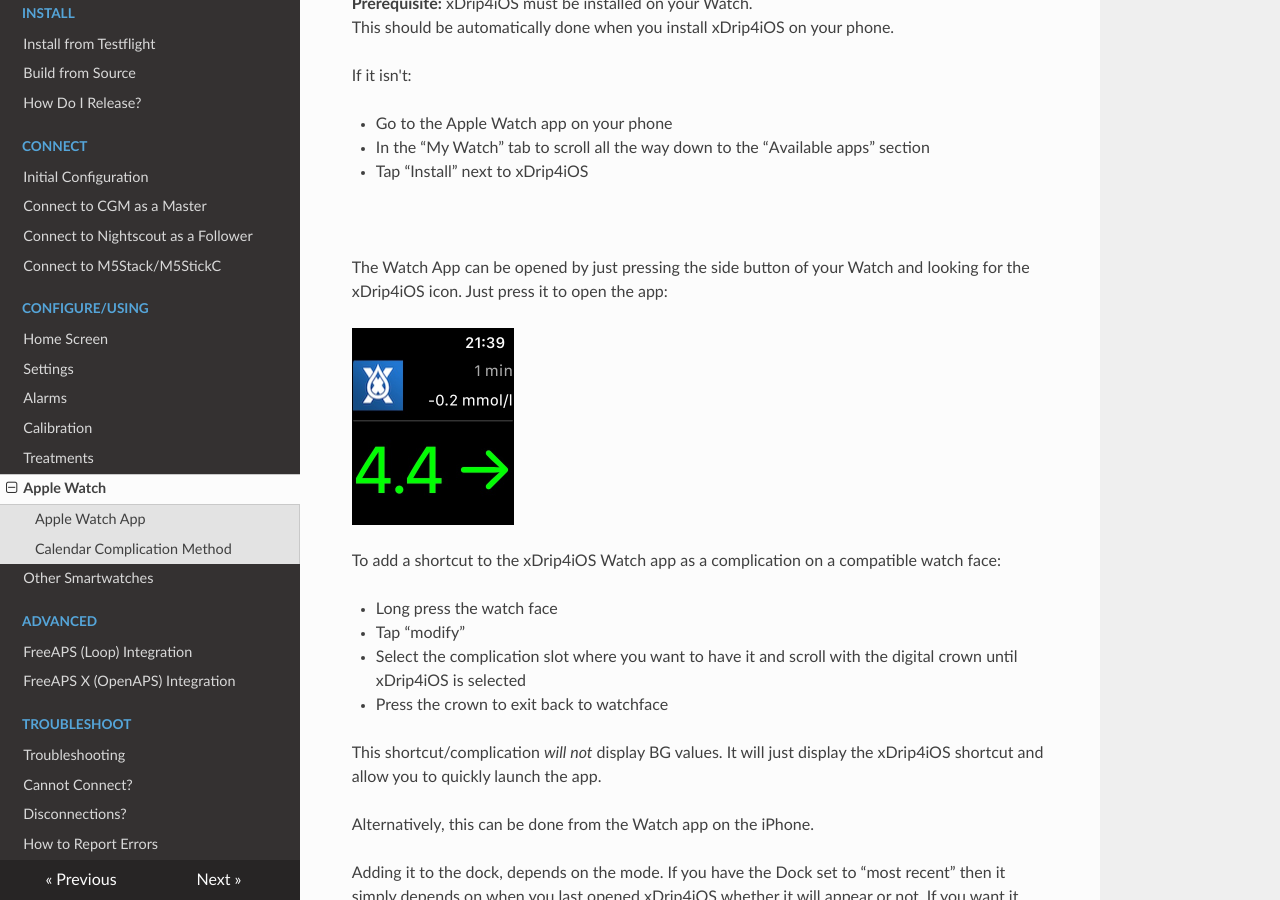
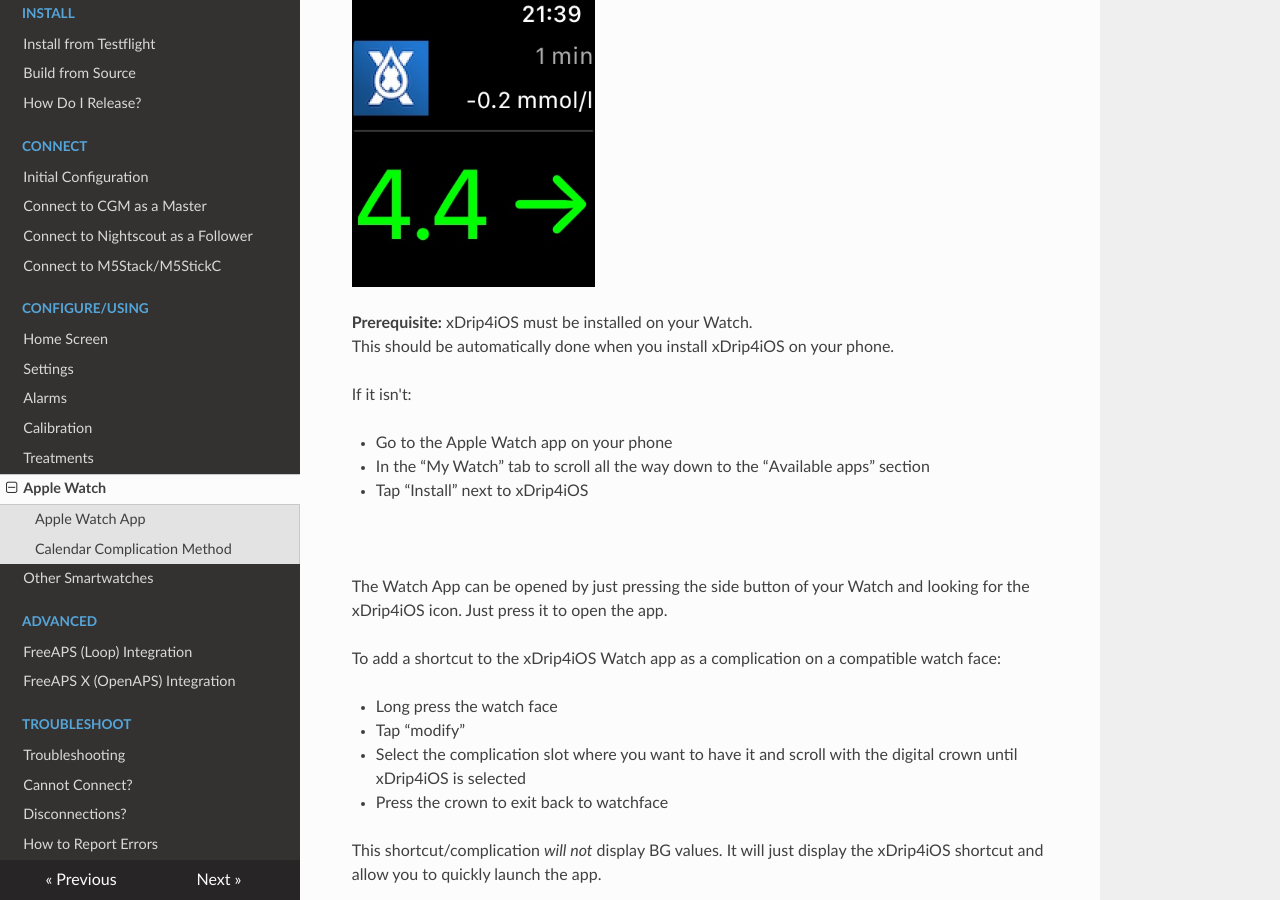
Before and after one commit to paulplant/xdrip4ios_docs, an MkDocs documentation site: the page built from docs/configure/applewatch.md, in a window 1280 px wide and 900 px high, scrolled down 345 px. Built offline with MkDocs 1.6.1, drawn with Linux system fonts in a browser that asks for light colours; nearby versions of some CDN libraries.

Commit message:
Update applewatch.md

```diff
--- a/docs/configure/applewatch.md
+++ b/docs/configure/applewatch.md
@@ -7,6 +7,8 @@ Most people chose to use both methods as each one works well at certain times.
 ------
 
 ## Apple Watch App
+
+<img src="../img/Complication.png" style="zoom:75%;" />
 
 **Prerequisite:** xDrip4iOS must be installed on your Watch.
 This should be automatically done when you install xDrip4iOS on your phone.
@@ -19,9 +21,7 @@ If it isn't:
 
 </br>
 
-The Watch App can be opened by just pressing the side button of your Watch and looking for the xDrip4iOS icon. Just press it to open the app:
-
-<img src="../img/Complication.png" style="zoom:50%;" />
+The Watch App can be opened by just pressing the side button of your Watch and looking for the xDrip4iOS icon. Just press it to open the app.
 
 To add a shortcut to the xDrip4iOS Watch app as a complication on a compatible watch face:
 
```
